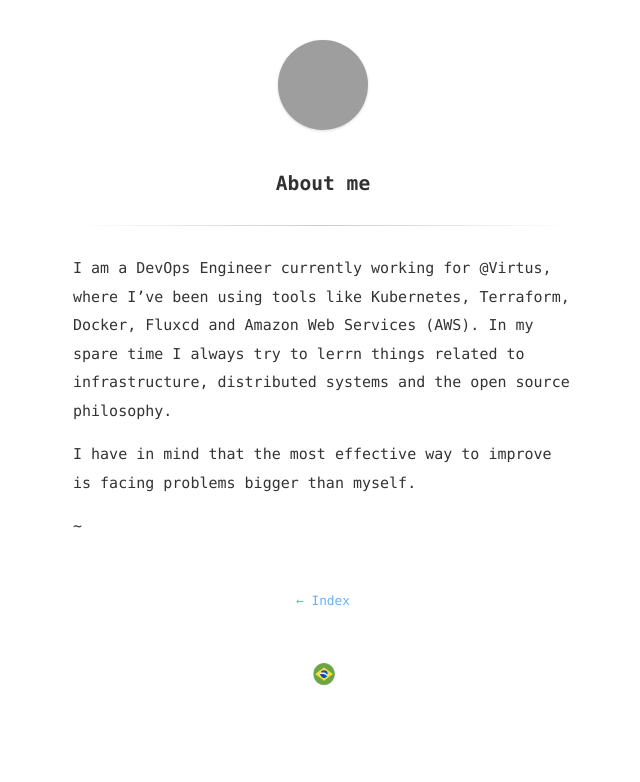
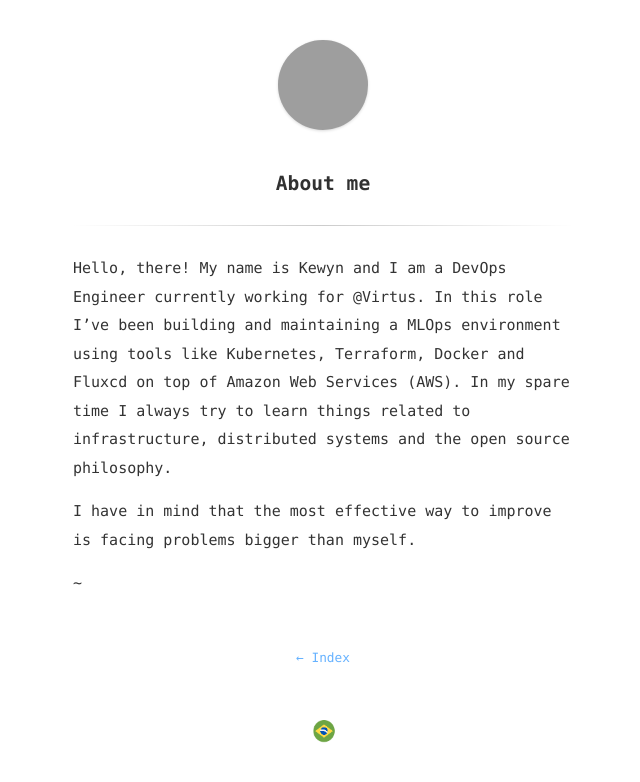
Before and after one commit to kewynakshlley/kewynakshlley.github.io, a Jekyll site: the page built from about.md, in a window 1280 px wide, cut to the strip 0-782 px from the top of the page. Shown: the whole strip, without its empty margins (317-957 px from the left). Built offline with Jekyll 4.4.1, drawn with Linux system fonts in a browser that asks for light colours; grey boxes are pictures that could not be loaded.

Commit message:
Update about.md

```diff
--- a/about.md
+++ b/about.md
@@ -3,7 +3,7 @@ layout: page
 title: About me
 ---
 
-I am a DevOps Engineer currently working for @Virtus, where I've been using tools like Kubernetes, Terraform, Docker, Fluxcd and Amazon Web Services (AWS). In my spare time I always try to lerrn things related to infrastructure, distributed systems and the open source philosophy.
+Hello, there! My name is Kewyn and I am a DevOps Engineer currently working for @Virtus. In this role I've been building and maintaining a MLOps environment using tools like Kubernetes, Terraform, Docker and Fluxcd on top of Amazon Web Services (AWS). In my spare time I always try to learn things related to infrastructure, distributed systems and the open source philosophy.
 
 I have in mind that the most effective way to improve is facing problems bigger than myself.
 
```
